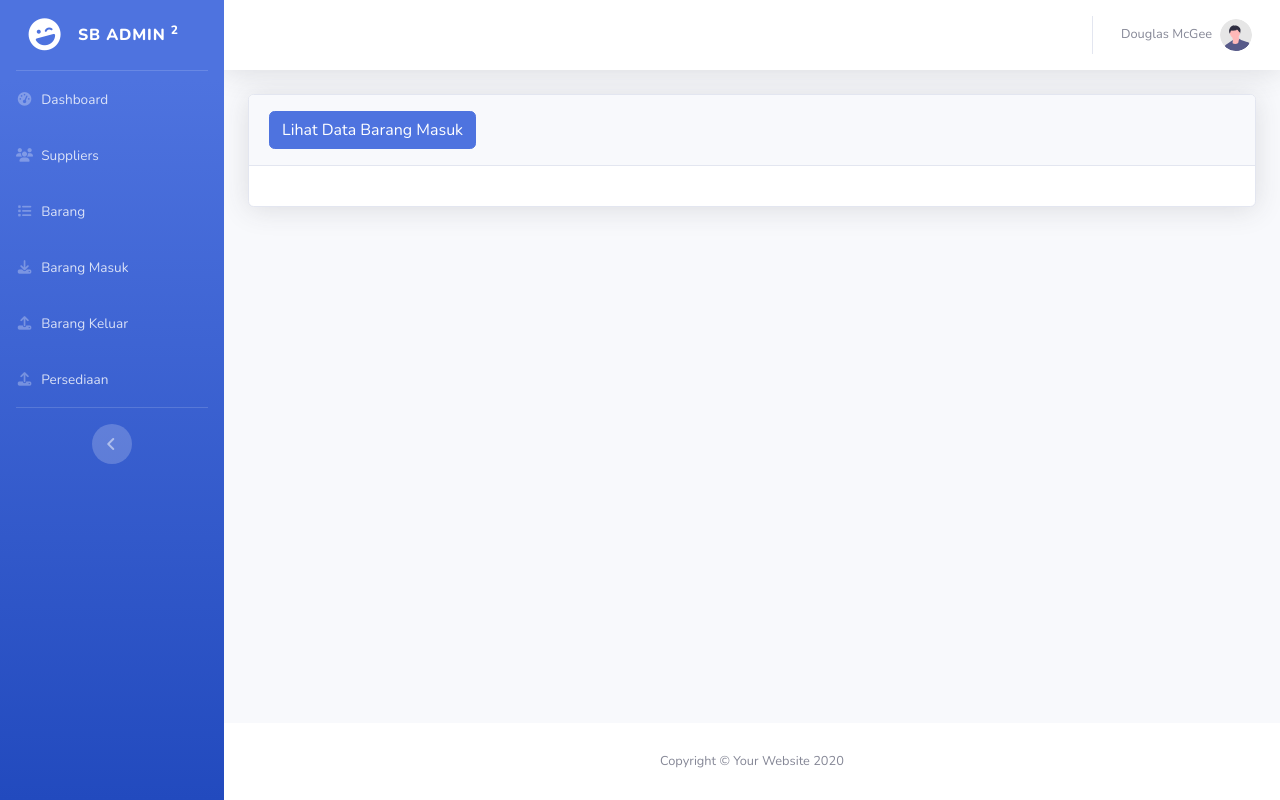
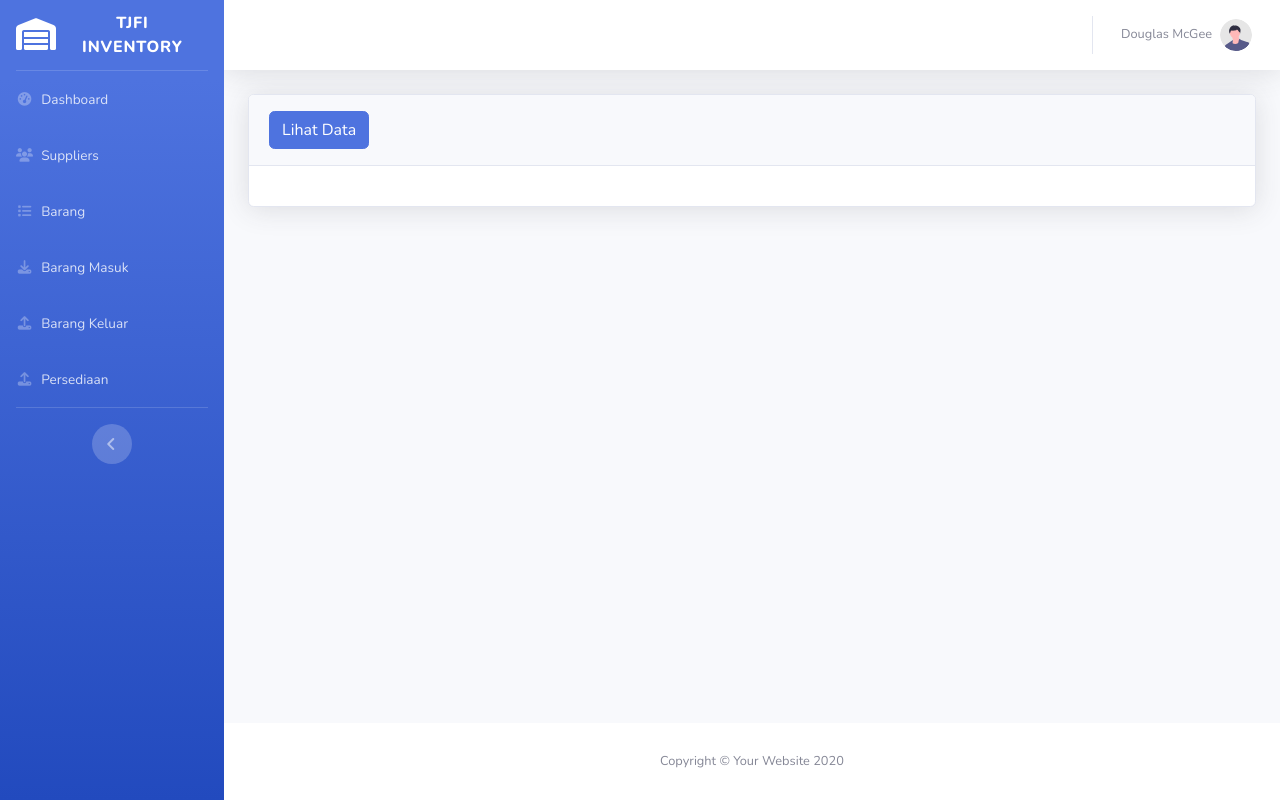
Before and after one commit to D3C3-Jr/gudangKu, a CodeIgniter 4 app: template app/Views/barangMasuk/index.php in a window 1280 px wide. Run offline with PHP 8.4 and a stand-in for CodeIgniter, Linux system fonts and the light colour scheme; the template is opened without the code that fills it, so the values that code supplies are empty; some libraries are stand-ins or nearby versions.

Commit message:
update tamplian

```diff
--- a/app/Controllers/BarangKeluarController.php
+++ b/app/Controllers/BarangKeluarController.php
@@ -15,7 +15,7 @@ class BarangKeluarController extends BaseController
     public function index()
     {
         $datas = [
-            'title' => 'Data Barang keluar',
+            'title' => 'Data Barang Keluar',
         ];
         return view('barangKeluar/index', $datas);
     }
--- a/app/Controllers/PersediaanController.php
+++ b/app/Controllers/PersediaanController.php
@@ -12,7 +12,7 @@ class PersediaanController extends BaseController
     public function index()
     {
         $datas = [
-            'title' => 'Data Persediaan Persediaan'
+            'title' => 'Data Persediaan'
         ];
         return view('persediaan/index', $datas);
     }
--- a/app/Views/barang/index.php
+++ b/app/Views/barang/index.php
@@ -8,8 +8,8 @@
         <div class="card shadow mb-4">
             <!-- Card Header - Dropdown -->
             <div class="card-header py-3 d-flex flex-row align-items-center justify-content-between">
-                <button class="btn btn-primary readBarang">Lihat Data Barang</button>
-                <button class="btn btn-primary addBarang" hidden>Tambah Data Barang</button>
+                <button class="btn btn-primary readBarang">Lihat Data</button>
+                <button class="btn btn-primary addBarang" hidden>Tambah Data</button>
             </div>
             <!-- Card Body -->
             <div class="card-body">
--- a/app/Views/barangKeluar/index.php
+++ b/app/Views/barangKeluar/index.php
@@ -8,8 +8,8 @@
         <div class="card shadow mb-4">
             <!-- Card Header - Dropdown -->
             <div class="card-header py-3 d-flex flex-row align-items-center justify-content-between">
-                <button class="btn btn-primary readBarangKeluar">Lihat Data Barang Keluar</button>
-                <button class="btn btn-primary addBarangKeluar" hidden>Tambah Data Barang Keluar</button>
+                <button class="btn btn-primary readBarangKeluar">Lihat Data</button>
+                <button class="btn btn-primary addBarangKeluar" hidden>Tambah Data</button>
             </div>
             <!-- Card Body -->
             <div class="card-body">
--- a/app/Views/barangMasuk/index.php
+++ b/app/Views/barangMasuk/index.php
@@ -8,8 +8,8 @@
         <div class="card shadow mb-4">
             <!-- Card Header - Dropdown -->
             <div class="card-header py-3 d-flex flex-row align-items-center justify-content-between">
-                <button class="btn btn-primary readBarangMasuk">Lihat Data Barang Masuk</button>
-                <button class="btn btn-primary addBarangMasuk" hidden>Tambah Data Barang Masuk</button>
+                <button class="btn btn-primary readBarangMasuk">Lihat Data</button>
+                <button class="btn btn-primary addBarangMasuk" hidden>Tambah Data</button>
             </div>
             <!-- Card Body -->
             <div class="card-body">
--- a/app/Views/layout/sidebar.php
+++ b/app/Views/layout/sidebar.php
@@ -3,10 +3,10 @@
 
     <!-- Sidebar - Brand -->
     <a class="sidebar-brand d-flex align-items-center justify-content-center" href="#">
-        <div class="sidebar-brand-icon rotate-n-15">
-            <i class="fas fa-laugh-wink"></i>
+        <div class="sidebar-brand-icon">
+            <i class="fas fa-warehouse"></i>
         </div>
-        <div class="sidebar-brand-text mx-3">SB Admin <sup>2</sup></div>
+        <div class="sidebar-brand-text mx-3">TJFI Inventory</div>
     </a>
 
     <!-- Divider -->
--- a/app/Views/persediaan/index.php
+++ b/app/Views/persediaan/index.php
@@ -8,8 +8,8 @@
         <div class="card shadow mb-4">
             <!-- Card Header - Dropdown -->
             <div class="card-header py-3 d-flex flex-row align-items-center justify-content-between">
-                <button class="btn btn-primary readPersediaan">Lihat Data Persediaan</button>
-                <button class="btn btn-primary addPersediaan" hidden>Tambah Data Persediaan</button>
+                <button class="btn btn-primary readPersediaan">Lihat Data</button>
+                <button class="btn btn-primary addPersediaan" hidden>Tambah Data</button>
             </div>
             <!-- Card Body -->
             <div class="card-body">
--- a/app/Views/persediaan/read.php
+++ b/app/Views/persediaan/read.php
@@ -16,7 +16,7 @@
                     <td><?= $no++ ?></td>
                     <td><?= $persediaan['kode_barang'] ?></td>
                     <td><?= $persediaan['nama_barang'] ?></td>
-                    <td <?php if ($persediaan['jumlah'] > 50) : ?> style="background-color: yellow;" <?php endif ?>><?= $persediaan['jumlah'] ?></td>
+                    <td><?= $persediaan['jumlah'] ?></td>
                     <td>
                         <a href="" class="btn btn-circle btn-sm btn-primary"><i class="fas fa-edit"></i></a>
                         <a href="" class="btn btn-circle btn-sm btn-danger"><i class="fas fa-trash"></i></a>
--- a/app/Views/supplier/index.php
+++ b/app/Views/supplier/index.php
@@ -8,8 +8,8 @@
         <div class="card shadow mb-4">
             <!-- Card Header - Dropdown -->
             <div class="card-header py-3 d-flex flex-row align-items-center justify-content-between">
-                <button class="btn btn-primary readSupplier">Lihat Data Supplier</button>
-                <button class="btn btn-primary addSupplier" hidden>Tambah Data Supplier</button>
+                <button class="btn btn-primary readSupplier">Lihat Data</button>
+                <button class="btn btn-primary addSupplier" hidden>Tambah Data</button>
             </div>
             <!-- Card Body -->
             <div class="card-body">
--- a/app/Views/supplier/read.php
+++ b/app/Views/supplier/read.php
@@ -10,7 +10,7 @@
                 <th>No Telp</th>
                 <th>Email</th>
                 <th>Jenis Supplier</th>
-                <th>Action</th>
+                <th width="55px">Action</th>
             </tr>
         </thead>
         <tbody>
@@ -25,7 +25,7 @@
                     <td><?= $supplier['telp'] ?></td>
                     <td><?= $supplier['email'] ?></td>
                     <td><?= $supplier['jenis_supplier'] ?></td>
-                    <td>
+                    <td width="55px">
                         <a href="" class="btn btn-circle btn-sm btn-primary"><i class="fas fa-edit"></i></a>
                         <a href="" class="btn btn-circle btn-sm btn-danger"><i class="fas fa-trash"></i></a>
                     </td>
```
